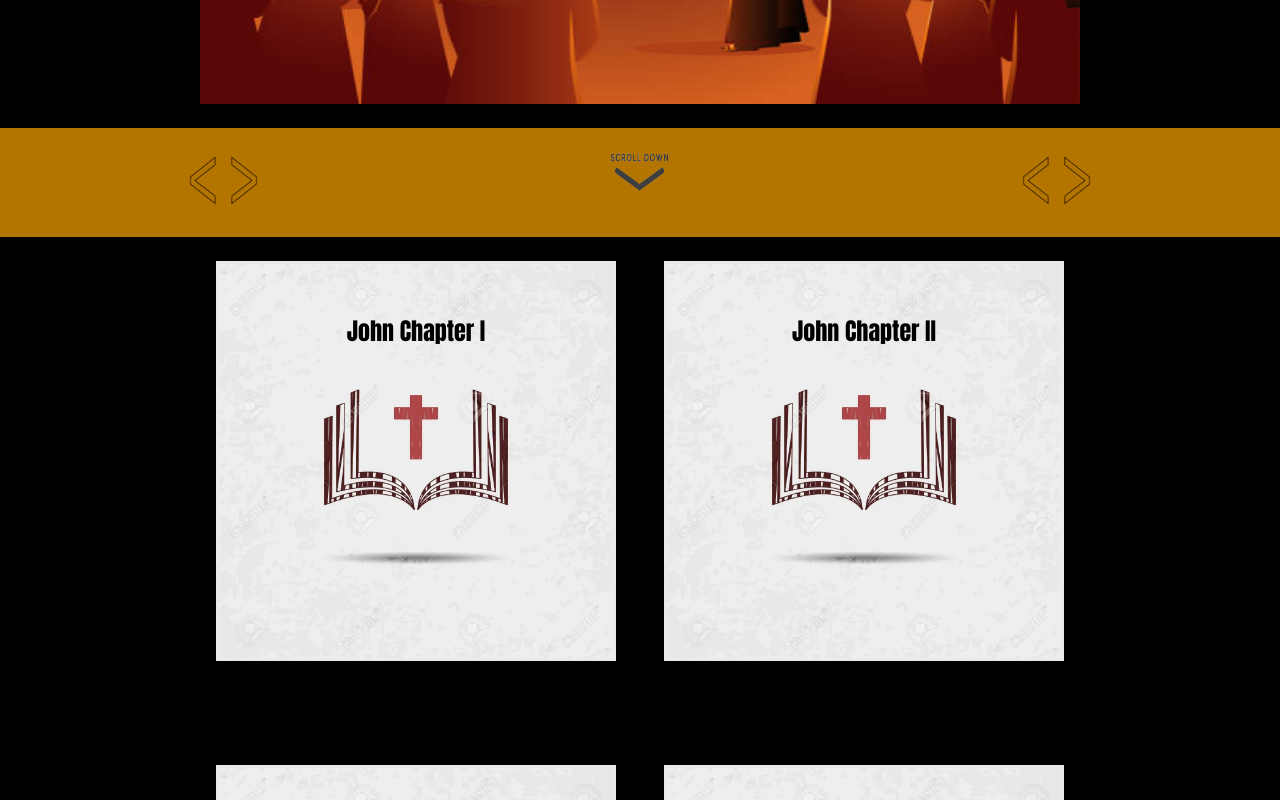
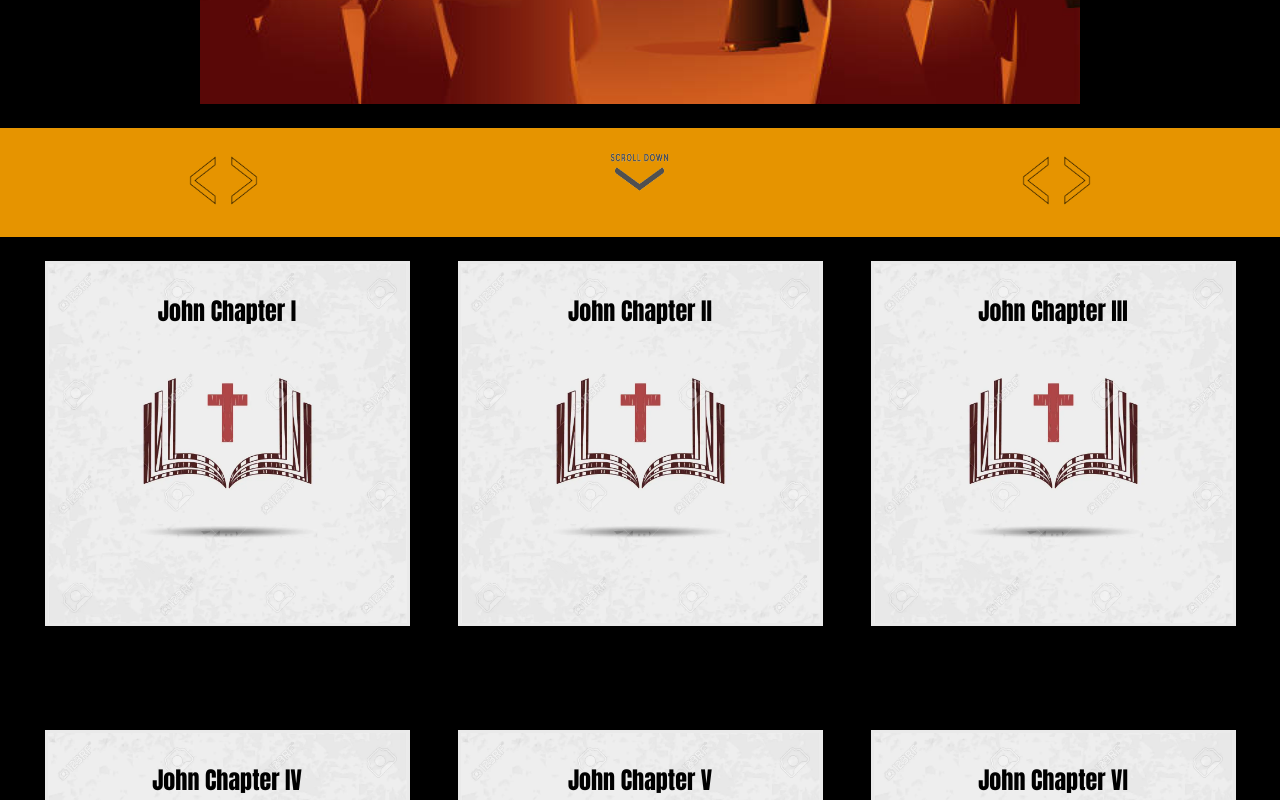
Before and after one commit to jnutt367/john, a Next.js app: page / in a window 1280 px wide. Shown: the part 500-1300 px from the top of the page. Built offline with nearby package versions, Linux system fonts and the light colour scheme.

Commit message:
Update Home.module.css
new john

```diff
--- a/styles/Home.module.css
+++ b/styles/Home.module.css
@@ -50,7 +50,7 @@
     padding-right: 100px;
     display: grid;
     place-items: center;
-    max-height: 900px;
+    max-height: 700px;
     margin-bottom: 1.5rem;
 }
 .footer {
@@ -188,7 +188,7 @@
 
 .nav {
     background-color: #ffa500;
-    opacity: 0.7;
+    opacity: 0.9;
     padding: 15px;
     display: flex;
     flex-direction: row;
@@ -242,6 +242,7 @@
     background-image: url(/52617427-bible-church-logo-the-name-of-the-mission-bible-society-.webp);
     background-size:contain;
     display: grid;
+    background-color: white;
     place-items: center;
     background-repeat: no-repeat;
     color: transparent;
@@ -249,12 +250,12 @@
     margin-bottom: 5rem;
     padding: 1.5rem;
     text-align: left;
-    max-height: 400px;
+    max-height: 365px;
     overflow: scroll;
     text-decoration: none;
     border: 3px solid #eaeaea;
     transition: color 0.15s ease, border-color 2s ease;
-    max-width: 400px;
+    max-width: 365px;
     font-family: monospace;
 }
 .chapter {
@@ -263,26 +264,25 @@
     z-index: 1;
     width: 100%;
     text-align: center;
-    top: -10px;
-    margin-top: 5px;
-    padding-top: 25px;
+    top: 0px;
+    margin-top: 0px;
+    padding-top: 5px;
     padding-bottom: 10px;
     font-family: Ariel, sans, serif, sans-serif, cursive, fantasy;
 }
 .chapter:hover,
 .chapter:focus,
 .chapter:active {
-    background-color: white;
-    opacity: 0.75;
+    font-weight: bolder;
 }
 .card:hover,
 .card:focus,
 .card:active {
     display: inline;
     color: black;
-    opacity: 0.85;
+    opacity: 0.9;
     border-color:  #ffa500;
-    background-image: url(/closeup-old-paper-texture-age-marks.jpg);
+    background-image: url(/paper.jpg);
     background-repeat: no-repeat;
     background-size: cover;
     cursor: all-scroll;
```
